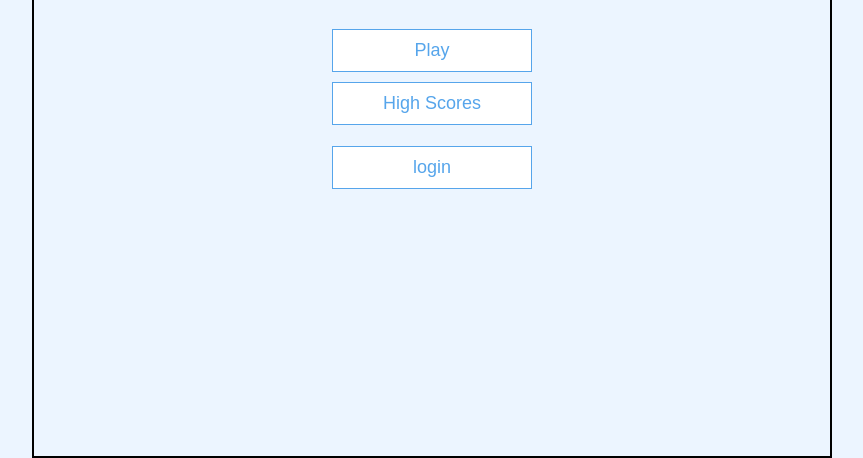
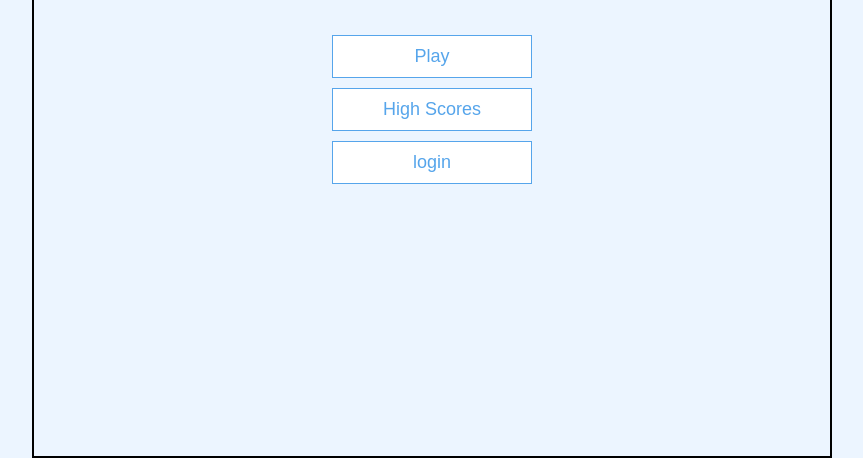
Before and after one commit to yemzy/QuizApp, a plain HTML site: page app.html in a window 1280 px wide. Shown: the part 342-800 px from the top of the page, without its empty margins (208-1071 px from the left). Drawn offline with Linux system fonts and the light colour scheme.

Commit message:
just added my app file

```diff
--- a/app.html
+++ b/app.html
@@ -11,7 +11,7 @@
         <div id="home" class="flex-center flex-column">
             <h1>Quick quiz</h1>
             <a class="btn" href="game.html">Play</a>
-            <a class="btn" href="highscores.html">High Scores</a><br>
+            <a class="btn" href="highscores.html">High Scores</a>
             <a href="login.html" class="user-login btn">login</a>
         </div>
     </div>
```
